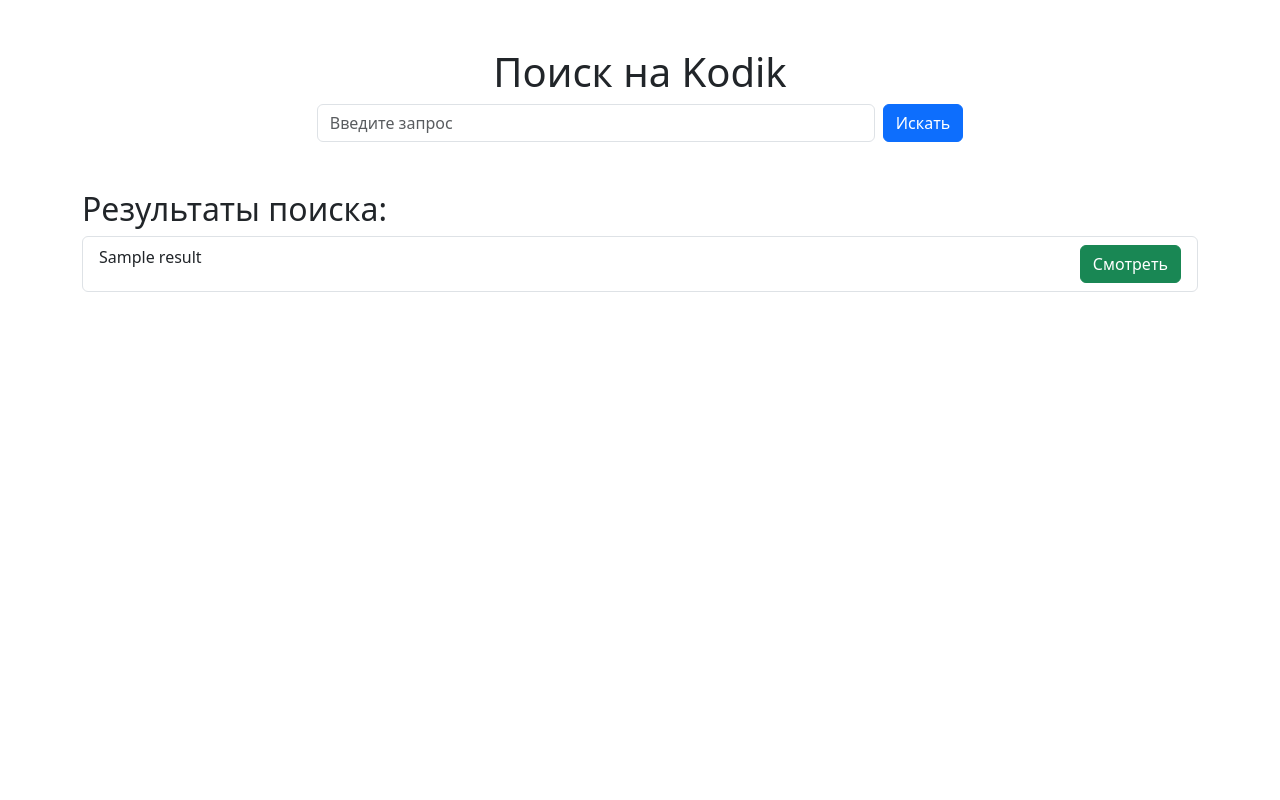
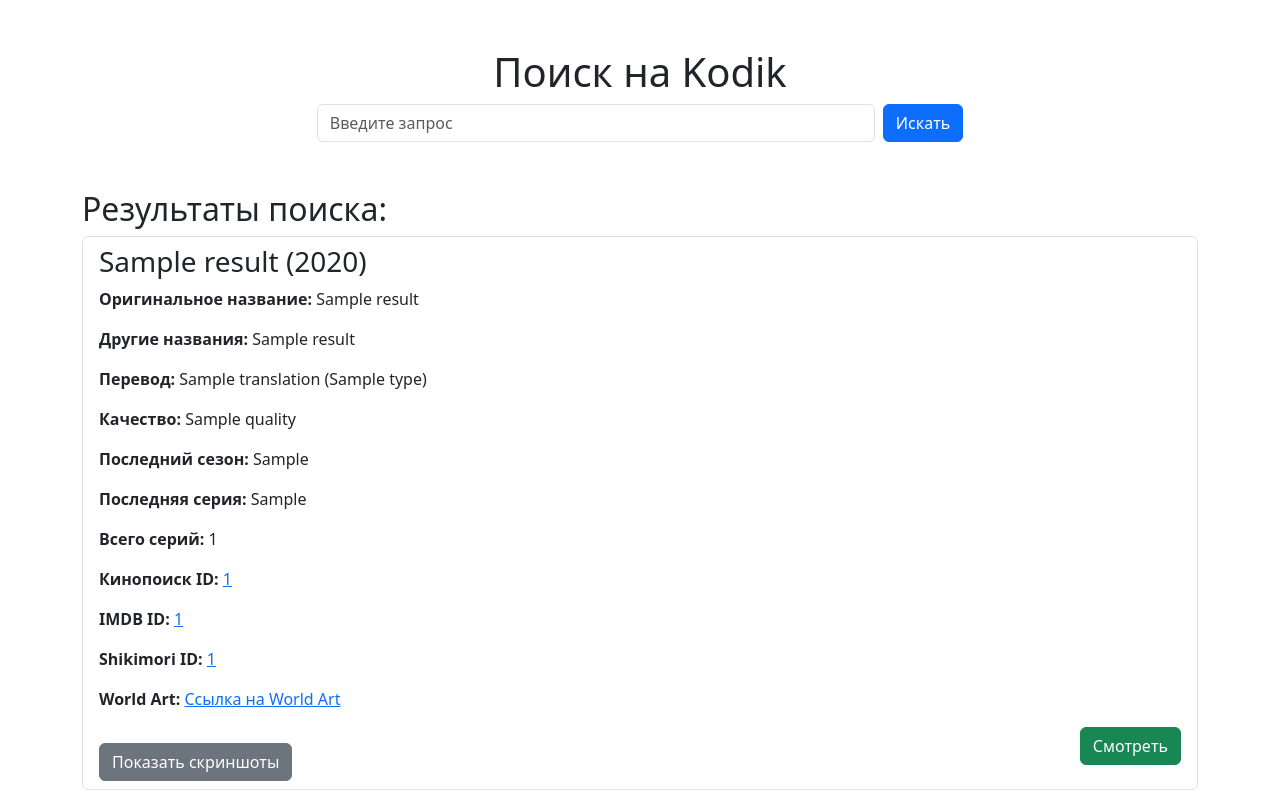
Before and after one commit to DeerFee/kodik_downloader, a Flask app: template templates/index.html in a window 1280 px wide. Run offline with Flask 3, Linux system fonts and the light colour scheme; the template is opened without the code that fills it: most values are stand-ins (such as "Sample title", 1, 10 or a date in 2020).

Commit message:
Парсинг данных с KodikApi

```diff
--- a/app.py
+++ b/app.py
@@ -91,6 +91,7 @@ def search():
     if not results:
         return render_template('index.html', error="Ничего не найдено!")
 
+    # Передаём результаты поиска в шаблон
     return render_template('index.html', results=results)
 
 @app.route('/play/<path:video_link>')
--- a/templates/index.html
+++ b/templates/index.html
@@ -19,8 +19,41 @@
         <ul class="list-group">
             {% for result in results %}
             <li class="list-group-item">
-                {{ result.title }}
-                <a href="/play/{{ result.link }}" class="btn btn-success float-end">Смотреть</a>
+                <div class="row">
+                    <div class="col-md-12">
+                        <h3>{{ result.title }} ({{ result.year }})</h3>
+                        <p><strong>Оригинальное название:</strong> {{ result.title_orig }}</p>
+                        <p><strong>Другие названия:</strong> {{ result.other_title }}</p>
+                        <p><strong>Перевод:</strong> {{ result.translation.title }} ({{ result.translation.type }})</p>
+                        <p><strong>Качество:</strong> {{ result.quality }}</p>
+                        <p><strong>Последний сезон:</strong> {{ result.last_season }}</p>
+                        <p><strong>Последняя серия:</strong> {{ result.last_episode }}</p>
+                        <p><strong>Всего серий:</strong> {{ result.episodes_count }}</p>
+                        <p><strong>Кинопоиск ID:</strong> <a href="https://www.kinopoisk.ru/film/{{ result.kinopoisk_id }}" target="_blank">{{ result.kinopoisk_id }}</a></p>
+                        <p><strong>IMDB ID:</strong> <a href="https://www.imdb.com/title/{{ result.imdb_id }}" target="_blank">{{ result.imdb_id }}</a></p>
+                        <p><strong>Shikimori ID:</strong> <a href="https://shikimori.one/animes/{{ result.shikimori_id }}" target="_blank">{{ result.shikimori_id }}</a></p>
+                        <p><strong>World Art:</strong> <a href="{{ result.worldart_link }}" target="_blank">Ссылка на World Art</a></p>
+                        <a href="/play/{{ result.link }}" class="btn btn-success float-end">Смотреть</a>
+
+                        <!-- Кнопка для показа скриншотов -->
+                        {% if result.screenshots %}
+                        <button class="btn btn-secondary mt-3" type="button" data-bs-toggle="collapse" data-bs-target="#screenshots{{ loop.index }}" aria-expanded="false" aria-controls="screenshots{{ loop.index }}">
+                            Показать скриншоты
+                        </button>
+                        <div class="collapse mt-2" id="screenshots{{ loop.index }}">
+                            <div class="row">
+                                {% for screenshot in result.screenshots %}
+                                <div class="col-md-3 mb-2">
+                                    <a href="{{ screenshot }}" target="_blank">
+                                        <img src="{{ screenshot }}" class="img-fluid" alt="Скриншот">
+                                    </a>
+                                </div>
+                                {% endfor %}
+                            </div>
+                        </div>
+                        {% endif %}
+                    </div>
+                </div>
             </li>
             {% endfor %}
         </ul>
```
